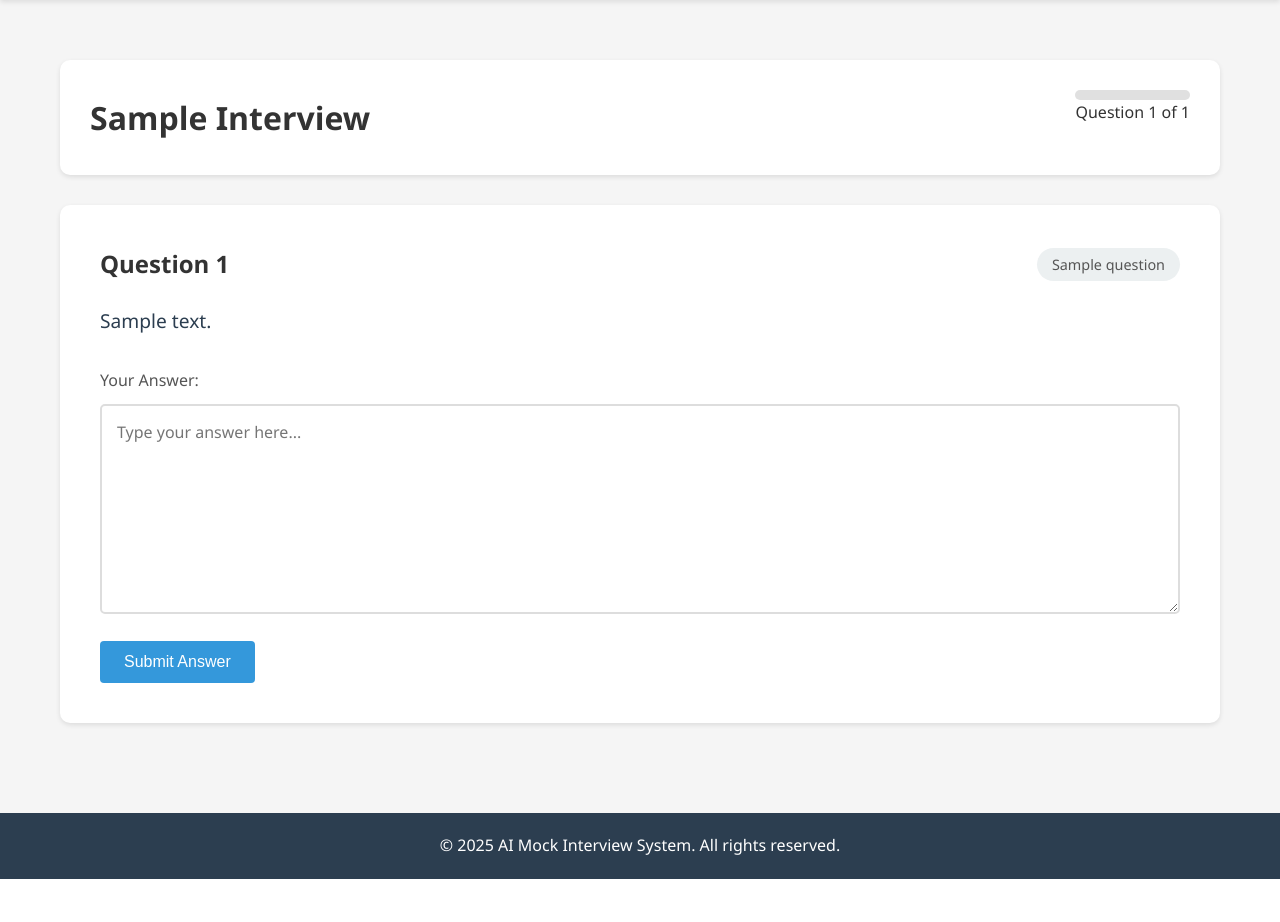
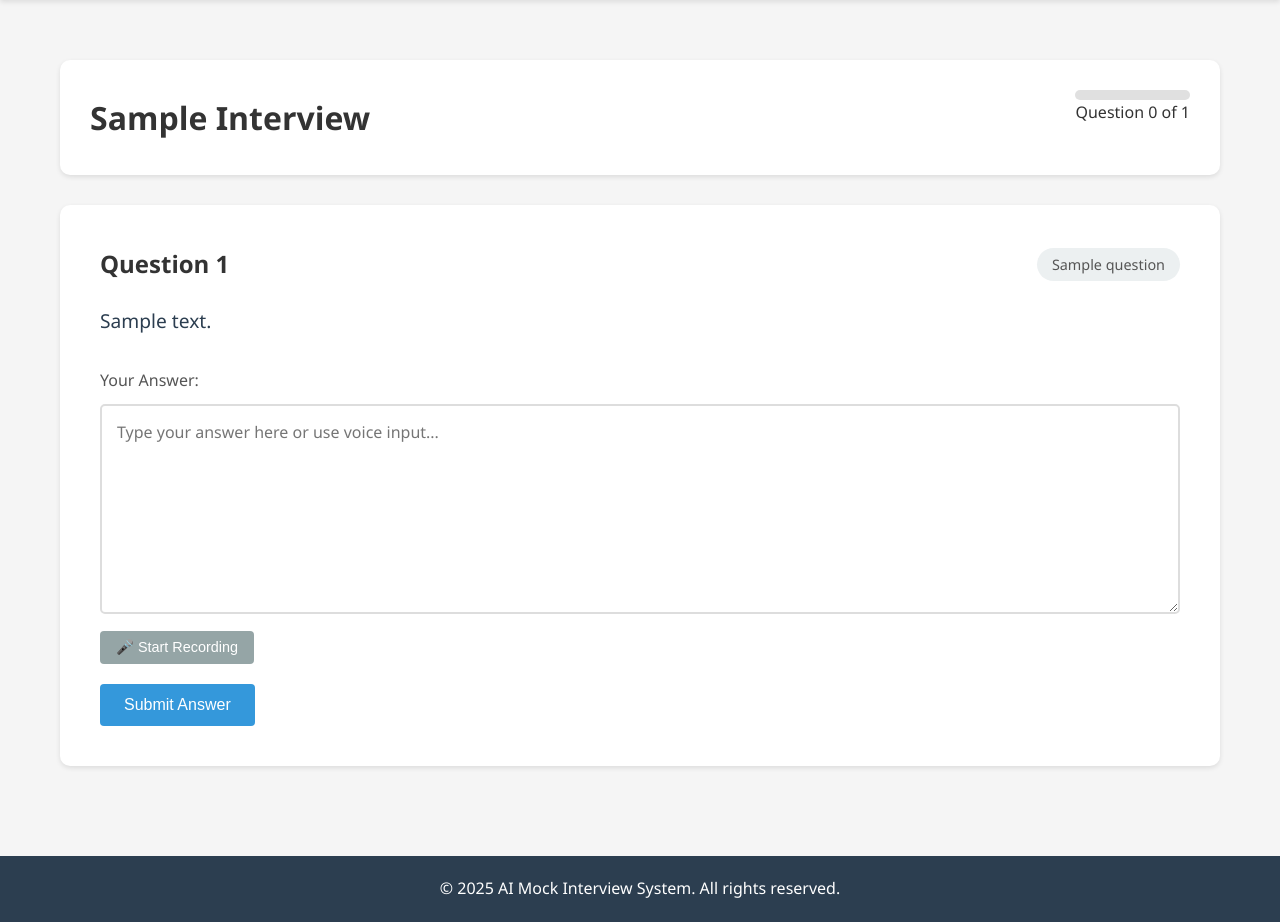
Before and after one commit to taslim19/aimock, a Flask app: page /interview/1 in a window 1280 px wide. Shown: the part 74-996 px from the top of the page. Before the commit the page ends 953 px from the top, so only its background shows below. Run offline with Flask 3, Linux system fonts and the light colour scheme; a user stored in the database is signed in; tables that the repository leaves empty hold one stand-in row (values such as "Sample post").

Commit message:
Add voice input support (Web Speech API) and fix deprecation warnings

```diff
--- a/app.py
+++ b/app.py
@@ -7,7 +7,7 @@ from flask import Flask, render_template, request, jsonify, redirect, url_for, f
 from flask_sqlalchemy import SQLAlchemy
 from flask_login import LoginManager, UserMixin, login_user, login_required, logout_user, current_user
 from werkzeug.security import generate_password_hash, check_password_hash
-from datetime import datetime
+from datetime import datetime, timezone
 import os
 import json
 import random
@@ -48,7 +48,7 @@ class User(UserMixin, db.Model):
     username = db.Column(db.String(80), unique=True, nullable=False)
     email = db.Column(db.String(120), unique=True, nullable=False)
     password_hash = db.Column(db.String(255), nullable=False)
-    created_at = db.Column(db.DateTime, default=datetime.utcnow)
+    created_at = db.Column(db.DateTime, default=lambda: datetime.now(timezone.utc))
     profile = db.relationship('UserProfile', backref='user', uselist=False, cascade='all, delete-orphan')
     interviews = db.relationship('Interview', backref='user', lazy=True, cascade='all, delete-orphan')
 
@@ -84,7 +84,7 @@ class Interview(db.Model):
     id = db.Column(db.Integer, primary_key=True)
     user_id = db.Column(db.Integer, db.ForeignKey('user.id'), nullable=False)
     domain = db.Column(db.String(100), nullable=False)
-    started_at = db.Column(db.DateTime, default=datetime.utcnow)
+    started_at = db.Column(db.DateTime, default=lambda: datetime.now(timezone.utc))
     completed_at = db.Column(db.DateTime)
     status = db.Column(db.String(20), default='in_progress')  # in_progress, completed
     overall_score = db.Column(db.Float)
@@ -115,12 +115,12 @@ class Answer(db.Model):
     feedback = db.Column(db.Text)
     strengths = db.Column(db.Text)  # JSON array
     improvements = db.Column(db.Text)  # JSON array
-    submitted_at = db.Column(db.DateTime, default=datetime.utcnow)
+    submitted_at = db.Column(db.DateTime, default=lambda: datetime.now(timezone.utc))
 
 
 @login_manager.user_loader
 def load_user(user_id):
-    return User.query.get(int(user_id))
+    return db.session.get(User, int(user_id))
 
 
 # Routes
@@ -338,7 +338,7 @@ def complete_interview(interview_id):
         interview_obj.overall_score = overall_score
 
     interview_obj.status = 'completed'
-    interview_obj.completed_at = datetime.utcnow()
+    interview_obj.completed_at = datetime.now(timezone.utc)
     db.session.commit()
 
     # Update user profile statistics
--- a/static/css/style.css
+++ b/static/css/style.css
@@ -576,6 +576,28 @@ body {
     border-color: #3498db;
 }
 
+.answer-input-wrapper {
+    position: relative;
+}
+
+.voice-controls {
+    margin-top: 10px;
+    display: flex;
+    align-items: center;
+    gap: 10px;
+}
+
+.btn-voice {
+    padding: 8px 16px;
+    font-size: 0.9rem;
+}
+
+.recording-status {
+    font-size: 0.9rem;
+    font-weight: 500;
+    margin-left: 10px;
+}
+
 .evaluation-container {
     margin-bottom: 30px;
 }
--- a/templates/interview.html
+++ b/templates/interview.html
@@ -76,14 +76,68 @@ function loadQuestion() {
             </div>
             <div class="answer-section">
                 <label for="answerText">Your Answer:</label>
-                <textarea id="answerText" rows="8" placeholder="Type your answer here..."></textarea>
+                <div class="answer-input-wrapper">
+                    <textarea id="answerText" rows="8" placeholder="Type your answer here or use voice input..."></textarea>
+                    <div class="voice-controls">
+                        <button id="startRecordingBtn" class="btn btn-secondary btn-voice" title="Start Voice Input">
+                            🎤 Start Recording
+                        </button>
+                        <button id="stopRecordingBtn" class="btn btn-secondary btn-voice" style="display: none;" title="Stop Recording">
+                            ⏹️ Stop Recording
+                        </button>
+                        <span id="recordingStatus" class="recording-status"></span>
+                    </div>
+                </div>
             </div>
             <button id="submitAnswerBtn" class="btn btn-primary">Submit Answer</button>
         </div>
     `;
 
     document.getElementById('submitAnswerBtn').addEventListener('click', submitAnswer);
+
+    // Voice input handlers
+    if (recognition) {
+        document.getElementById('startRecordingBtn').addEventListener('click', startRecording);
+        document.getElementById('stopRecordingBtn').addEventListener('click', stopRecording);
+    } else {
+        // Hide voice buttons if not supported
+        document.querySelector('.voice-controls').style.display = 'none';
+    }
+
     updateProgress();
+}
+
+function startRecording() {
+    if (!recognition) {
+        alert('Speech recognition is not supported in your browser. Please use Chrome or Edge.');
+        return;
+    }
+
+    try {
+        recognition.start();
+        isRecording = true;
+        document.getElementById('startRecordingBtn').style.display = 'none';
+        document.getElementById('stopRecordingBtn').style.display = 'inline-block';
+        document.getElementById('recordingStatus').textContent = '🔴 Recording...';
+        document.getElementById('recordingStatus').style.color = '#e74c3c';
+    } catch (e) {
+        console.error('Error starting recognition:', e);
+        alert('Could not start voice recording. Please try again.');
+    }
+}
+
+function stopRecording() {
+    if (recognition && isRecording) {
+        recognition.stop();
+        isRecording = false;
+        document.getElementById('startRecordingBtn').style.display = 'inline-block';
+        document.getElementById('stopRecordingBtn').style.display = 'none';
+        document.getElementById('recordingStatus').textContent = 'Recording stopped';
+        document.getElementById('recordingStatus').style.color = '#27ae60';
+        setTimeout(() => {
+            document.getElementById('recordingStatus').textContent = '';
+        }, 2000);
+    }
 }
 
 function updateProgress() {
@@ -195,6 +249,10 @@ function showCompleteButton() {
 }
 
 document.getElementById('nextQuestionBtn').addEventListener('click', function() {
+    // Stop recording if active
+    if (isRecording) {
+        stopRecording();
+    }
     currentQuestionIndex++;
     document.getElementById('evaluationContainer').style.display = 'none';
     document.getElementById('nextQuestionBtn').style.display = 'none';
```
